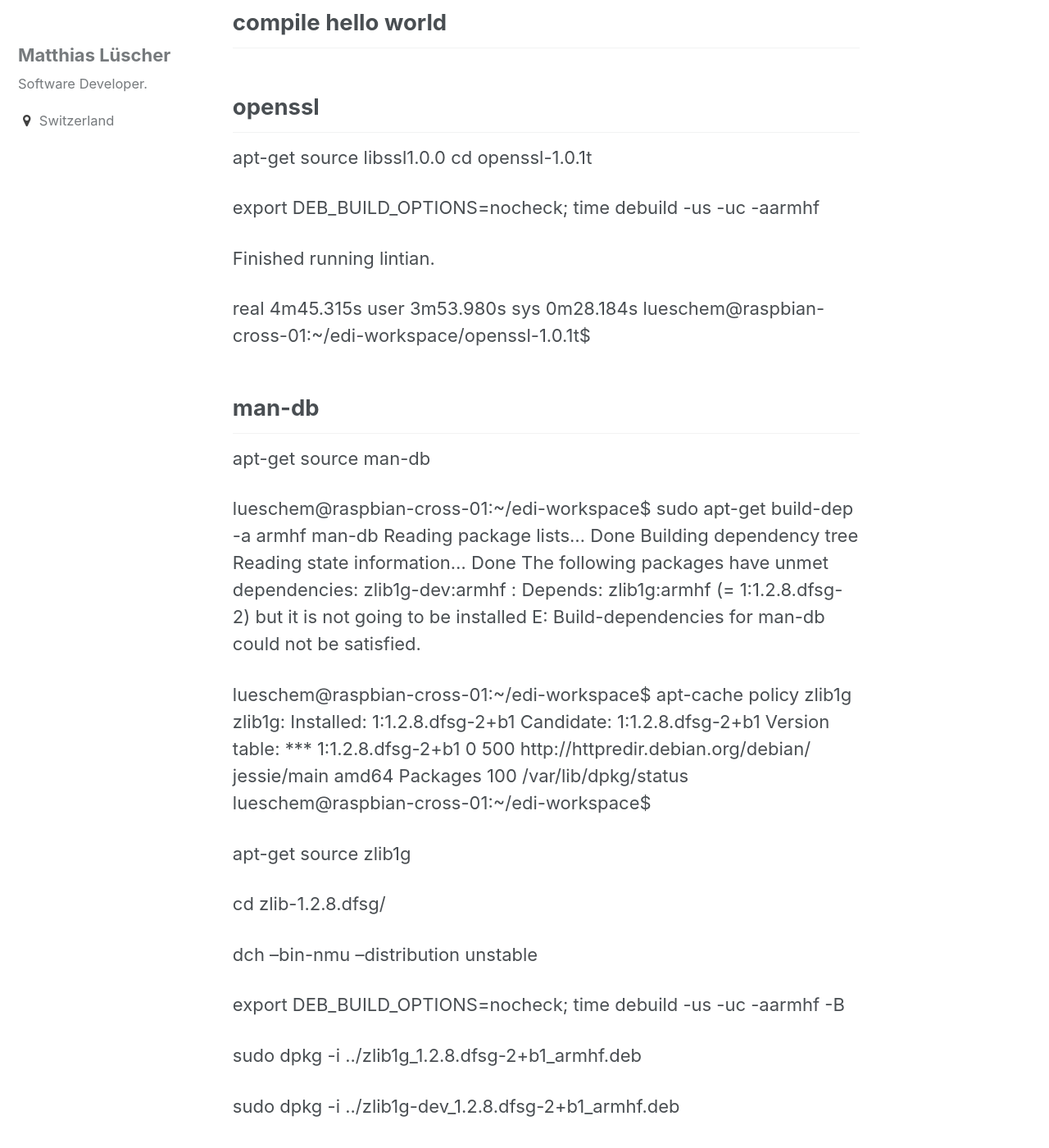
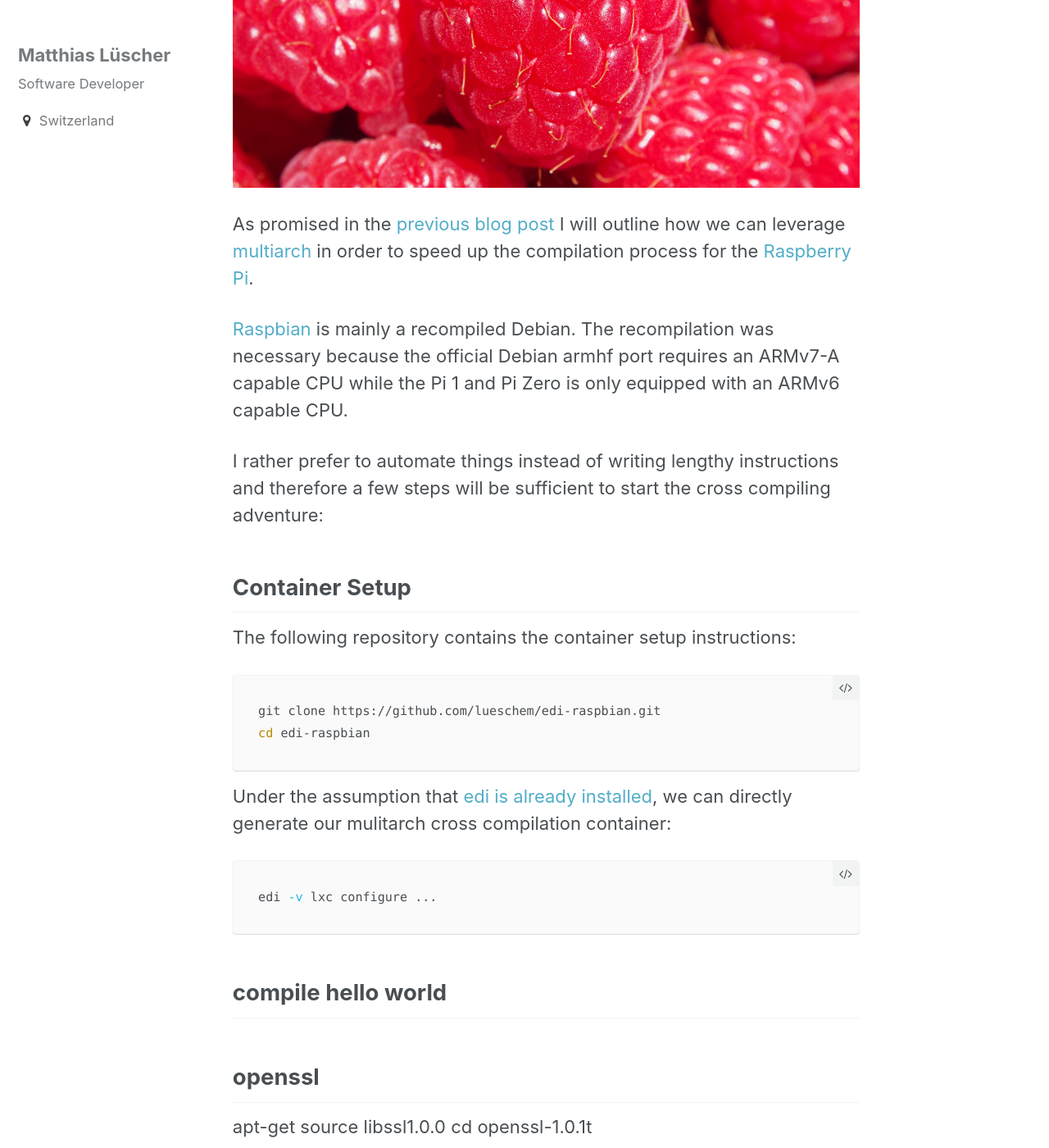
Before and after one commit to lueschem/lueschem.github.io, a Jekyll site: the page built from _posts/2017-04-25-Cross-Compiling-for-Raspbian.md, in a window 1280 px wide and 1400 px high, scrolled down 380 px. Shown: the whole window at 82% size. Built offline with Jekyll 4.4.1, drawn with Linux system fonts in a browser that asks for light colours; comment, search, counter and statistics services are not loaded; some of the changed text lies outside the part shown.

Commit message:
Updated cross compilation blog post.

````diff
--- a/_posts/2017-04-25-Cross-Compiling-for-Raspbian.md
+++ b/_posts/2017-04-25-Cross-Compiling-for-Raspbian.md
@@ -1,5 +1,44 @@
-container setup
+---
+author: matthias_luescher
+author_profile: true
+description: "Debian multiarch can be leveraged for speeding up the compilation of software for the Raspberry Pi."
+comments: true
+---
+
+![raspberry](/assets/images/blog/raspberry.png){:class="img-responsive"}
+
+As promised in the [previous blog post](/Compiling-for-Embedded-Debian-Target-Systems/) I will outline how we can leverage
+[multiarch](https://wiki.debian.org/Multiarch/HOWTO) in order to speed up the compilation process for the
+[Raspberry Pi]((http://www.raspberrypi.org)).
+
+[Raspbian](https://www.raspbian.org/) is mainly a recompiled Debian. The recompilation was necessary because the official
+Debian armhf port requires an ARMv7-A capable CPU while the Pi 1 and Pi Zero is only equipped with an ARMv6 capable CPU.
+
+I rather prefer to automate things instead of writing lengthy instructions and therefore a few steps will be sufficient
+to start the cross compiling adventure:
+
+Container Setup
 ---------------
+
+The following repository contains the container setup instructions:
+
+``` bash
+git clone https://github.com/lueschem/edi-raspbian.git
+cd edi-raspbian
+```
+
+Under the assumption that [edi is already installed](http://docs.get-edi.io/en/latest/getting_started.html), we can directly
+generate our mulitarch cross compilation container:
+
+``` bash
+edi -v lxc configure ...
+```
+
+
+
+
+
+
 
 compile hello world
 -------------------
@@ -71,3 +110,12 @@ compile and install kernel
 
 explanations
 ------------
+
+link to tagged files of edi-raspbian
+
+
+
+conclusion
+----------
+
+Not everything is yet as sweet as the raspberry pictured above. ...
````
Also changed, not shown: assets/images/blog/raspberry.png (added).
